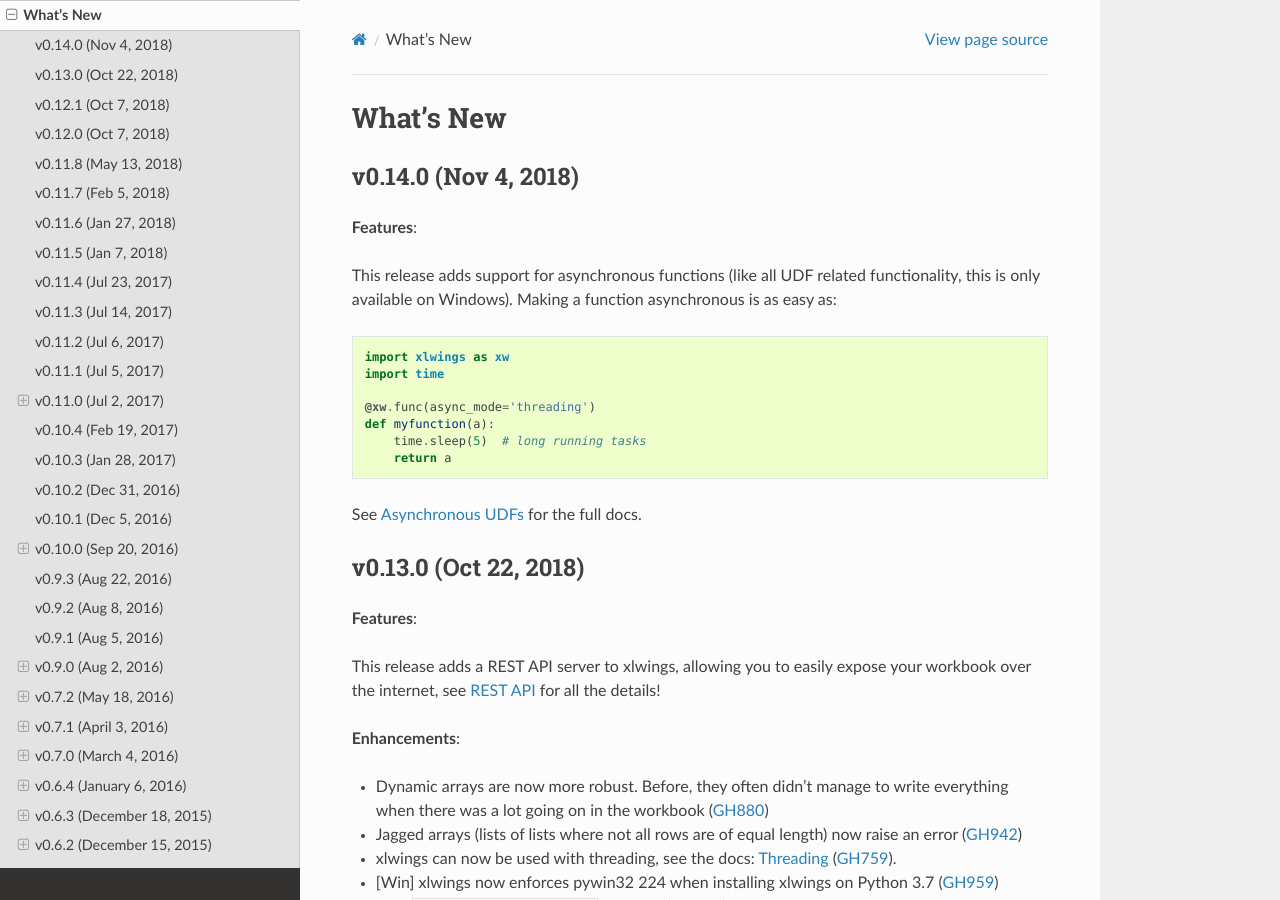
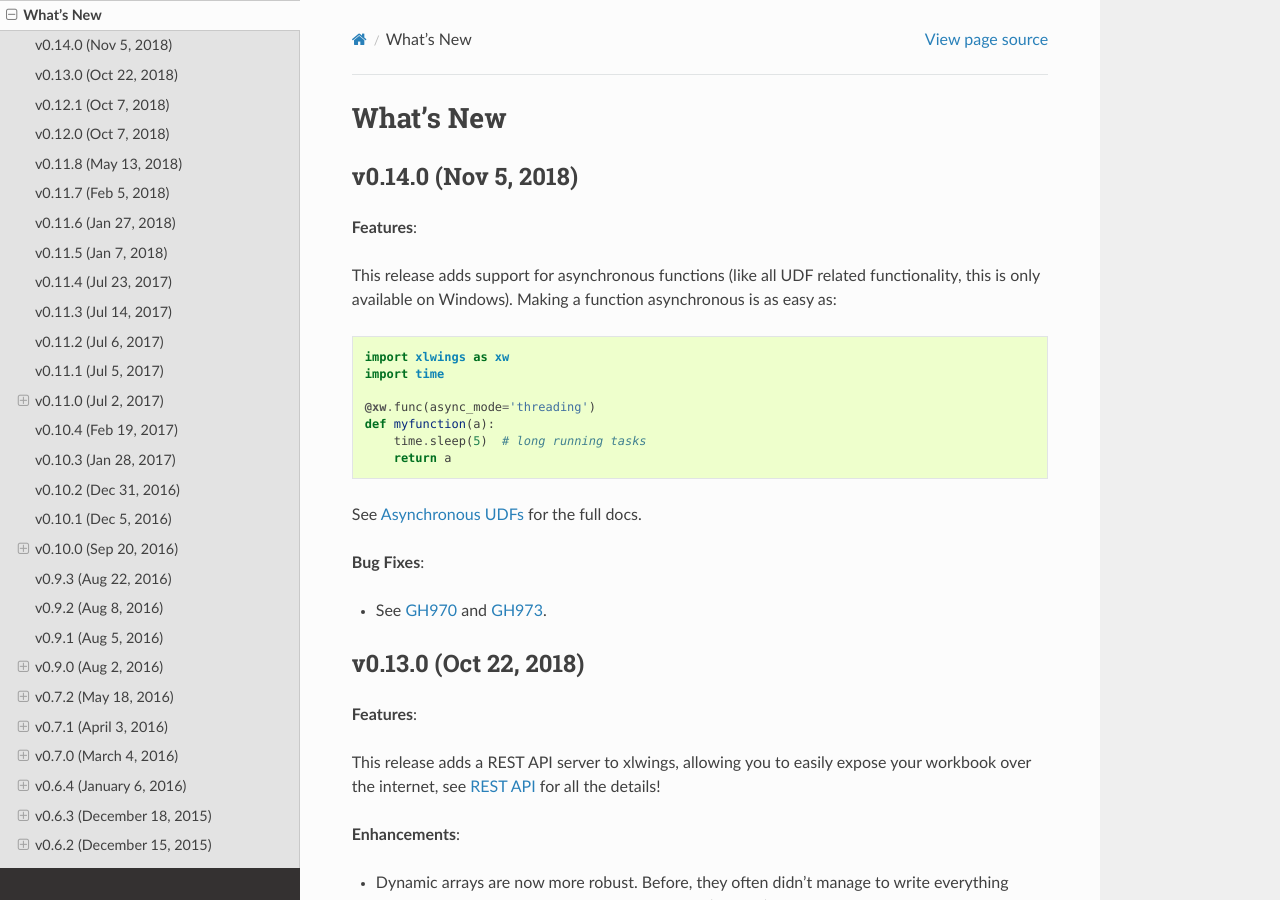
Before and after one commit to xlwings/xlwings, a Sphinx documentation site: the page built from docs/whatsnew.rst, in a window 1280 px wide and 900 px high. Built offline with Sphinx 7.4.7 and the Read the Docs theme 2.0.0, drawn with Linux system fonts in a browser that asks for light colours.

Commit message:
updated release notes

```diff
--- a/docs/whatsnew.rst
+++ b/docs/whatsnew.rst
@@ -1,7 +1,7 @@
 What's New
 ==========
 
-v0.14.0 (Nov 4, 2018)
+v0.14.0 (Nov 5, 2018)
 ---------------------
 
 **Features**:
@@ -18,6 +18,10 @@
         return a
 
 See :ref:`async_functions` for the full docs.
+
+**Bug Fixes**:
+
+* See :issue:`970` and :issue:`973`.
 
 
 v0.13.0 (Oct 22, 2018)
```
